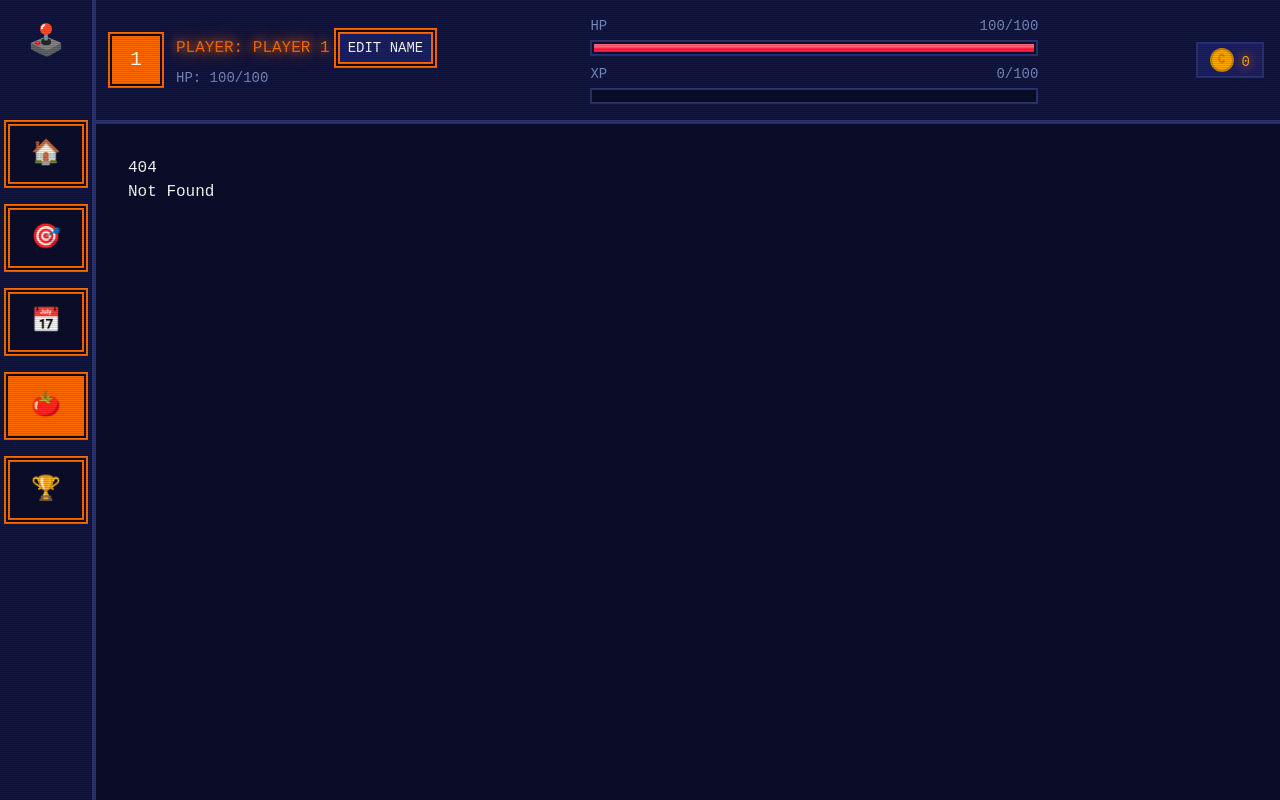
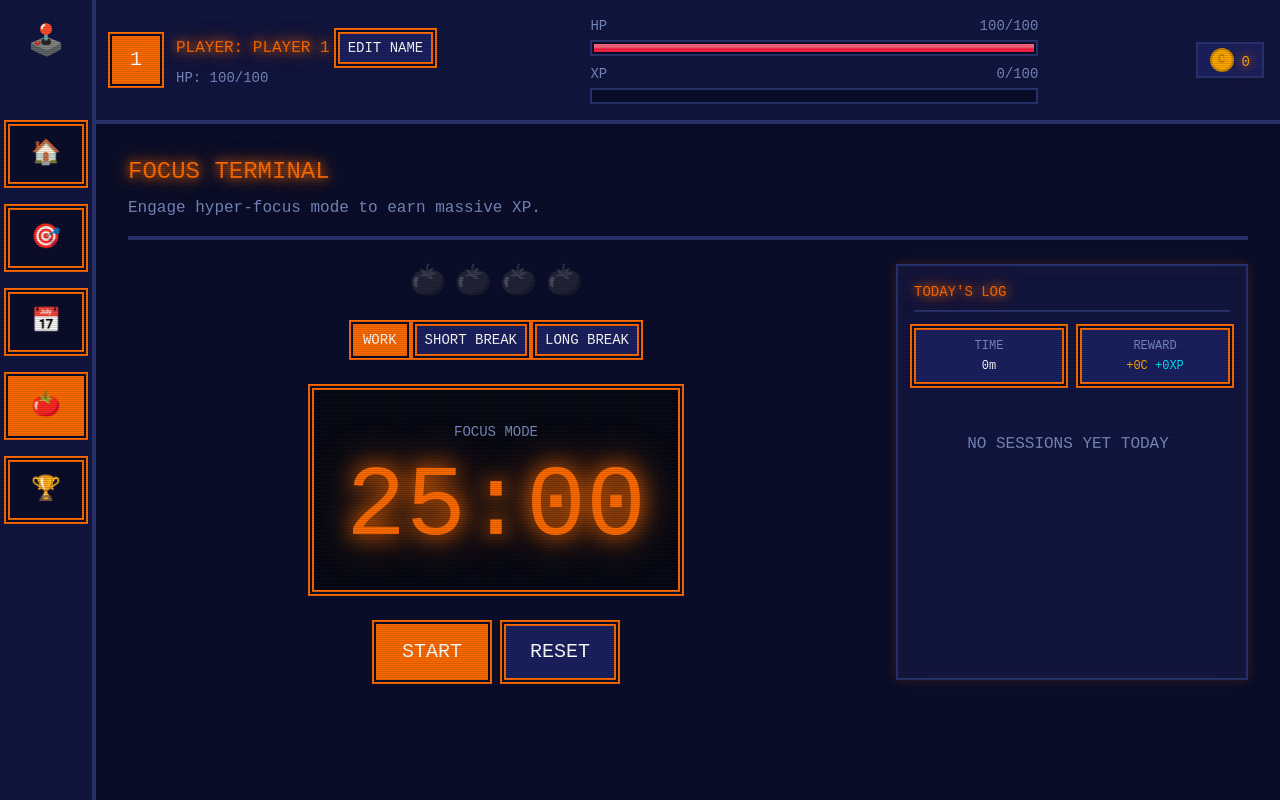
Before and after one commit to atzulf/retro-arcade-tracker, a SvelteKit app: page /pomodoro in a window 1280 px wide. Before the commit this address had no page. Built offline with nearby package versions, Linux system fonts and the light colour scheme.

Commit message:
feat: add Pomodoro timer and session log components to focus mode page

```diff
--- /dev/null
+++ b/src/routes/pomodoro/+page.svelte
@@ -0,0 +1,34 @@
+<script lang="ts">
+  import PomodoroTimer from '../../lib/components/pomodoro/PomodoroTimer.svelte';
+  import SessionLog from '../../lib/components/pomodoro/SessionLog.svelte';
+  import PixelCard from '../../lib/components/ui/PixelCard.svelte';
+</script>
+
+<svelte:head>
+  <title>Focus Mode - Arcade Tracker</title>
+</svelte:head>
+
+<div class="flex flex-col gap-6 h-full">
+  <div class="border-b-4 border-border-arcade pb-4">
+    <h1 class="font-display text-2xl text-accent-orange neon-text-orange mb-2">FOCUS TERMINAL</h1>
+    <p class="font-body text-text-dim">Engage hyper-focus mode to earn massive XP.</p>
+  </div>
+
+  <div class="grid grid-cols-1 lg:grid-cols-12 gap-8 flex-grow">
+
+    <!-- Left: Timer -->
+    <div class="lg:col-span-8 flex items-center justify-center">
+      <div class="w-full max-w-2xl">
+        <PomodoroTimer />
+      </div>
+    </div>
+
+    <!-- Right: Log -->
+    <div class="lg:col-span-4 h-full">
+      <PixelCard class="h-[500px] lg:h-full min-h-[400px]">
+        <SessionLog />
+      </PixelCard>
+    </div>
+
+  </div>
+</div>
```
